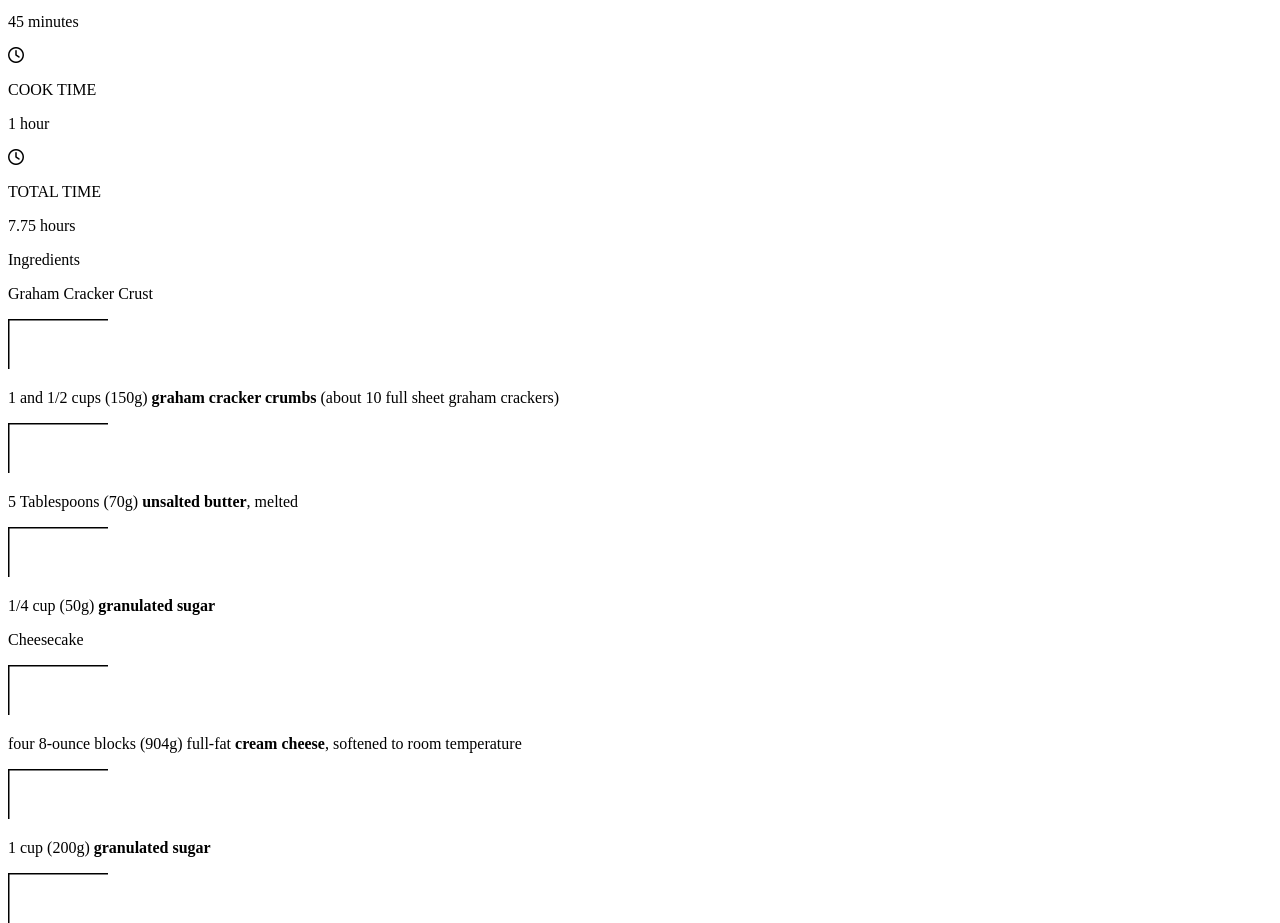
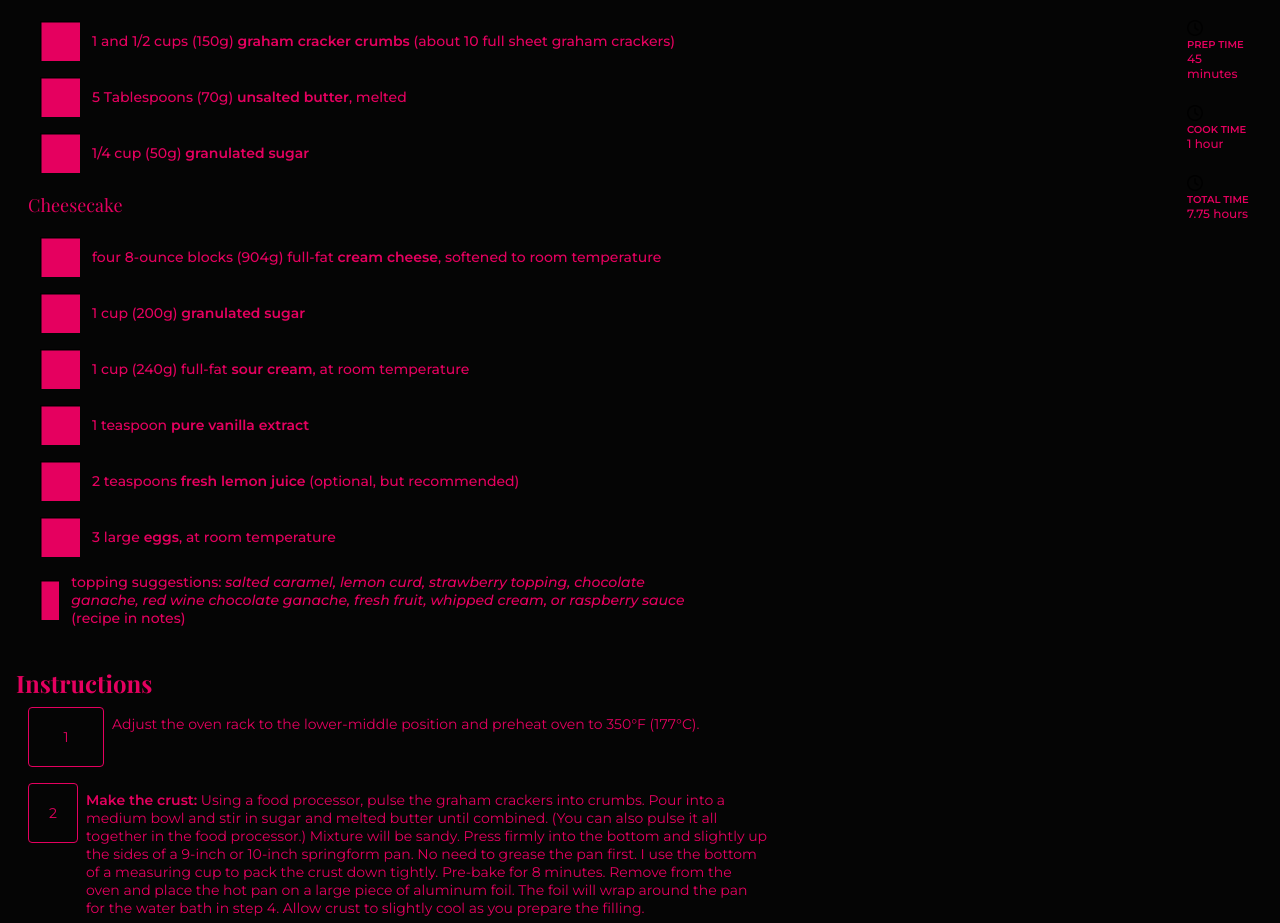
Before and after one commit to Adekunle6021023/recipemaster.github.io, a plain HTML site: page index.html in a window 1280 px wide. Shown: the part 579-1502 px from the top of the page. Drawn offline with nearby package versions, Linux system fonts and the light colour scheme; a web font is replaced by a local one.

Commit message:
New Commit

```diff
--- a/css/index.css
+++ b/css/index.css
@@ -0,0 +1,333 @@
+@import url('https://fonts.googleapis.com/css2?family=Montserrat:ital,wght@0,400;0,500;0,600;1,400;1,500&family=Playfair+Display:ital,wght@0,400;0,700;1,400&display=swap');
+
+/***************
+    GLOBAL
+***************/
+* {
+    margin: 0;
+    padding: 0;
+}
+
+body {
+    background-color: #000000fa
+}
+
+a {
+    text-decoration: none;
+    color: #fa0068ea;
+    font-style: italic;
+}
+
+/*************
+    LAYOUT
+*************/
+
+/**header**/
+
+.header-box-one {
+    padding: 1rem;
+}
+
+.header-box-two {
+    display: flex;
+    justify-content: space-between;
+    padding: 1rem;
+}
+
+.icon-container {
+    padding: 0 0.75rem 0 0.75rem;
+}
+
+.header-box-three {
+    display: flex;
+    justify-content: flex-start;
+    padding: 1rem;
+}
+
+.showcase-img {
+    display: block;
+    max-width: 100%;
+    height: auto;
+    margin-left: auto;
+    margin-right: auto;
+}
+
+/**sections**/
+
+.main {
+    display: flex;
+    flex-direction: row-reverse;
+    justify-content: space-between;
+}
+
+/*section-a*/
+
+.section-a {
+    display: flex;
+    flex-direction: column;
+    padding: 1.5rem 1rem;
+}
+
+#ingredients {
+    padding: 0.75rem;
+}
+
+.group-one {
+    display: flex;
+}
+
+.group-two-container {
+    display: flex;
+    flex-direction: column;
+}
+
+.group-two {
+    display: flex;
+    flex-direction: column;
+}
+
+/*section-b*/
+
+.section-b {
+    padding: 1rem;
+}
+
+.section-header {
+    padding: 0 0.75rem;
+}
+
+.section-box-one > p {
+    padding: 0.75rem;
+}
+
+.section-box-two > p {
+    padding: 0.75rem;
+}
+
+#list-item {
+    display: flex;
+    align-items: center;
+    padding: 0.50rem 0.75rem;
+}
+
+svg {
+    padding: 0 0.75rem;
+}
+
+/*section-c*/
+
+.section-c {
+    padding: 1rem;
+}
+
+#instruct-item {
+    display: flex;
+    padding: 0.50rem 0.75rem;
+}
+
+#instruct-item > div {
+    display: flex;
+    justify-content: space-around;
+    width: 50px;
+    height: 10%;
+    max-width: 100px;
+    border: solid #fa0068ea 1px;
+    border-radius: 0.25rem;
+    padding: 0.75rem;
+}
+
+#instruct-item  p {
+    padding: 0.50rem;
+}
+
+/*section-d*/
+
+.section-d {
+    padding: 1rem;
+}
+
+.credits {
+    padding: 0.75rem;
+}
+
+
+/**footer**/
+footer {
+    display: flex;
+    justify-content: center;
+    align-items: center;
+}
+
+/****************
+ TYPOGRAPHY
+ *************/
+
+ /**header**/
+
+ .header-box-one p {
+    font-family:'Playfair Display', serif;
+    font-weight: 700;
+    font-size: 48px;
+    color: #fa0068ea;
+ }
+
+ .header-box-two p {
+    font-family: 'Montserrat', sans-serif;
+    font-size: 14px;
+    font-weight: 500;
+    color: #fa0068ea;
+ }
+
+/**sections**/
+
+/*section-a*/
+
+.group-one .text-one {
+    font-family: 'Montserrat',
+    sans-serif;
+    font-size: 10px;
+    font-weight: 700;
+    color: #fa0068ea;
+}
+
+.group-one .text-two {
+    font-family: 'Montserrat',
+        sans-serif;
+    font-size: 12px;
+    font-weight: 500;
+    color: #fa0068ea;
+}
+
+.group-two .text-one {
+    font-family: 'Montserrat',
+        sans-serif;
+    font-size: 10px;
+    font-weight: 700;
+    color: #fa0068ea;
+}
+
+.group-two .text-two {
+    font-family: 'Montserrat',
+        sans-serif;
+    font-size: 12px;
+    font-weight: 500;
+    color: #fa0068ea;
+}
+
+/*section-b*/
+
+.section-header p {
+    font-family:'Playfair Display',
+    serif;
+    font-weight: 700;
+    font-size: 24px;
+    color: #fa0068ea;
+}
+
+.section-box-one > p {
+    font-family:'Playfair Display',
+    serif;
+    font-weight: 400;
+    font-size: 18px;
+    color: #fa0068ea;
+}
+
+.section-box-two > p {
+    font-family: 'Playfair Display',
+        serif;
+    font-weight: 400;
+    font-size: 18px;
+    color: #fa0068ea;
+}
+
+#list-item p {
+    font-family: 'Montserrat',
+    sans-serif;
+    font-size: 14px;
+    font-weight: 500;
+    color: #fa0068ea;
+}
+
+/*section-c*/
+
+.section-c > p {
+    font-family: 'Playfair Display',
+        serif;
+    font-weight: 700;
+    font-size: 24px;
+    color: #fa0068ea;
+}
+
+#instruct-item {
+    font-family: 'Montserrat',
+    sans-serif;
+    font-size: 14px;
+    font-weight: 400;
+    color: #fa0068ea;
+}
+
+/*section-d*/
+
+.credits {
+    font-family: 'Montserrat',
+    sans-serif;
+    font-size: 14px;
+    font-weight: 400;
+    color: #fa0068ea;
+}
+
+/**footer**/
+
+footer {
+    font-family: 'Montserrat',
+        sans-serif;
+    font-size: 8px;
+    font-weight: 500;
+    color: #fa0068ea;
+}
+
+/**********************
+    MEDIA QUERIES
+ *********************/
+
+ /**MOBILE**/
+
+ @media screen and (max-width: 768px) {
+    /**LAYOUT**/
+
+    /*SECTIONS*/
+
+    /*section-a*/
+    .main {
+        flex-direction: column;
+    }
+
+    .group-two-container {
+        flex-direction: row;
+    }
+
+ }
+
+ @media screen and (min-width: 768px) {
+    /****TYPOGRAPHY****/
+
+    /*HEADER*/
+
+    .header-box-two {
+        max-width: 60%;
+    }
+
+    /*SECTIONS*/
+
+    /*section-a*/
+
+    #list-item {
+        max-width: 60%;
+    }
+
+    /*section-b*/
+
+    #instruct-item {
+        max-width: 60%;
+    }
+ }
--- a/index.html
+++ b/index.html
@@ -13,7 +13,9 @@
            <p> Classic Cheesecake Recipe</p>
         </div>
         <div class="header-box-two">
+            <div class="icon-container">
                 <img src="svg\6dots.svg" alt="6-dots-icon" class="svg-icon">
+            </div>
             <p>Look no further for a creamy and ultra smooth classic cheesecake recipe! Paired with a buttery graham cracker crust, no one can deny its simple decadence. For the best results, bake in a water bath.</p>
         </div>
         <div class="header-box-three">
@@ -23,34 +25,46 @@
 
                 <!------------- SECTIONS _----------->
 
+    <div class="main">
         <section class="section-a">
-        <div class="group-one">
+        <div class="group-one-container">
+            <div class="group-one" id="ingredients">
             <span class="icon-one">
                 <i class="fas fa-utensils"></i>
             </span>
+            <div>
                 <p class="text-one">YIELDS</p>
                 <p class="text-two">12 servings</p>
             </div>
-        <div class="group-two">
+        </div>
+        <div class="group-two-container">
+            <div class="group-two" id="ingredients">
             <span class="icon-two">
                 <i class="far fa-clock"></i>
             </span>
+            <div>
                 <p class="text-one">PREP TIME</p>
                 <p class="text-two">45 minutes</p>
             </div>
-        <div class="group-two">
+        </div>
+        <div class="group-two" id="ingredients">
             <span class="icon-two">
                 <i class="far fa-clock"></i>
             </span>
+            <div>
                 <p class="text-one">COOK TIME</p>
                 <p class="text-two">1 hour</p>
             </div>
-        <div class="group-two">
+        </div>
+        <div class="group-two" id="ingredients">
             <span class="icon-two">
                 <i class="far fa-clock"></i>
             </span>
+            <div>
                 <p class="text-one">TOTAL TIME</p>
                 <p class="text-two">7.75 hours</p>
+            </div>
+        </div>
         </div>
     </section>
     <section class="section-b">
@@ -61,20 +75,20 @@
             <p>Graham Cracker Crust</p>
             <div class="list-one">
                 <div class="item-one" id="list-item">
-                    <svg width="100" height="50">
-                        <rect width="300" height="100" style="fill: #ffffff;stroke-width:3;stroke:#000000" />
+                    <svg width="40" height="40">
+                        <rect width="300" height="100" style="fill:  #fa0068ea;stroke-width:3;stroke:#000000" />
                     </svg>
                     <p>1 and 1/2 cups (150g) <b>graham cracker crumbs</b> (about 10 full sheet graham crackers)</p>
                 </div>
                 <div class="item-two" id="list-item">
-                    <svg width="100" height="50">
-                        <rect width="300" height="100" style="fill: #ffffff;stroke-width:3;stroke:#000000" />
+                    <svg width="40" height="40">
+                        <rect width="300" height="100" style="fill:  #fa0068ea;stroke-width:3;stroke:#000000" />
                     </svg>
                     <p>5 Tablespoons (70g) <b>unsalted butter</b>, melted</p>
                 </div>
                 <div class="item-three" id="list-item">
-                    <svg width="100" height="50">
-                        <rect width="300" height="100" style="fill: #ffffff;stroke-width:3;stroke:#000000" />
+                    <svg width="40" height="40">
+                        <rect width="300" height="100" style="fill:  #fa0068ea;stroke-width:3;stroke:#000000" />
                     </svg>
                     <p>1/4 cup (50g) <b>granulated sugar</b></p>
                 </div>
@@ -84,78 +98,79 @@
             <p>Cheesecake</p>
             <div class="list-one">
                 <div class="item-one" id="list-item">
-                    <svg width="100" height="50">
-                        <rect width="300" height="100" style="fill: #ffffff;stroke-width:3;stroke:#000000" />
+                    <svg width="40" height="40">
+                        <rect width="300" height="100" style="fill:  #fa0068ea;stroke-width:3;stroke:#000000" />
                     </svg>
                     <p>four 8-ounce blocks (904g) full-fat <b>cream cheese</b>, softened to room temperature</p>
                 </div>
                 <div class="item-two" id="list-item">
-                    <svg width="100" height="50">
-                        <rect width="300" height="100" style="fill: #ffffff;stroke-width:3;stroke:#000000" />
+                    <svg width="40" height="40">
+                        <rect width="300" height="100" style="fill: #fa0068ea;stroke-width:3;stroke:#000000" />
                     </svg>
                     <p>1 cup (200g) <b>granulated sugar</b></p>
                 </div>
                 <div class="item-three" id="list-item">
-                    <svg width="100" height="50">
-                        <rect width="300" height="100" style="fill: #ffffff;stroke-width:3;stroke:#000000" />
+                    <svg width="40" height="40">
+                        <rect width="300" height="100" style="fill: #fa0068ea;stroke-width:3;stroke:#000000" />
                     </svg>
                     <p>1 cup (240g) full-fat <b>sour cream</b>, at room temperature</p>
                 </div>
                 <div class="item-four" id="list-item">
-                    <svg width="100" height="50">
-                        <rect width="300" height="100" style="fill: #ffffff;stroke-width:3;stroke:#000000" />
+                    <svg width="40" height="40">
+                        <rect width="300" height="100" style="fill: #fa0068ea;stroke-width:3;stroke:#000000" />
                     </svg>
                     <p>1 teaspoon <b>pure vanilla extract</b></p>
                 </div>
                 <div class="item-five" id="list-item">
-                    <svg width="100" height="50">
-                        <rect width="300" height="100" style="fill: #ffffff;stroke-width:3;stroke:#000000" />
+                    <svg width="40" height="40">
+                        <rect width="300" height="100" style="fill: #fa0068ea;stroke-width:3;stroke:#000000" />
                     </svg>
                     <p>2 teaspoons <b>fresh lemon juice</b> (optional, but recommended)</p>
                 </div>
                 <div class="item-six" id="list-item">
-                    <svg width="100" height="50">
-                        <rect width="300" height="100" style="fill: #ffffff;stroke-width:3;stroke:#000000" />
+                    <svg width="40" height="40">
+                        <rect width="300" height="100" style="fill: #fa0068ea;stroke-width:3;stroke:#000000" />
                     </svg>
                     <p>3 large <b>eggs</b>, at room temperature</p>
                 </div>
                 <div class="item-seven" id="list-item">
-                    <svg width="100" height="50">
-                        <rect width="300" height="100" style="fill: #ffffff;stroke-width:3;stroke:#000000" />
+                    <svg width="40" height="40">
+                        <rect width="300" height="100" style="fill: #fa0068ea;stroke-width:3;stroke:#000000" />
                     </svg>
                     <p>topping suggestions: <i>salted caramel, lemon curd, strawberry topping, chocolate ganache, red wine chocolate ganache, fresh fruit, whipped cream, or raspberry sauce</i> (recipe in notes) </p>
                 </div>
             </div>
         </div>
     </section>
+    </div>
     <section class="section-c">
         <p>Instructions</p>
-        <div class="instruct-item-one">
-            <div></div>
+        <div class="instruct-item-one" id="instruct-item">
+            <div><p>1</p></div>
             <p>Adjust the oven rack to the lower-middle position and preheat oven to 350°F (177°C).</p>
         </div>
-        <div class="instruct-item-two">
-            <div></div>
+        <div class="instruct-item-two" id="instruct-item">
+            <div><p>2</p></div>
             <p><b>Make the crust:</b> Using a food processor, pulse the graham crackers into crumbs. Pour into a medium bowl and stir in sugar and melted butter until combined. (You can also pulse it all together in the food processor.) Mixture will be sandy. Press firmly into the bottom and slightly up the sides of a 9-inch or 10-inch springform pan. No need to grease the pan first. I use the bottom of a measuring cup to pack the crust down tightly. Pre-bake for 8 minutes. Remove from the oven and place the hot pan on a large piece of aluminum foil. The foil will wrap around the pan for the water bath in step 4. Allow crust to slightly cool as you prepare the filling.</p>
         </div>
-        <div class="instruct-item-three">
-            <div></div>
+        <div class="instruct-item-three" id="instruct-item">
+            <div><p>3</p></div>
             <p><b>Make the filling:</b> Using a handheld or stand mixer fitted with a paddle attachment, beat the cream cheese and granulated sugar together on medium-high speed in a large bowl until the mixture is smooth and creamy, about 2 minutes. Add the sour cream, vanilla extract, and lemon juice then beat until fully combined. On medium speed, add the eggs one at a time, beating after each addition until just blended. After the final egg is incorporated into the batter, stop mixing. To help prevent the cheesecake from deflating and cracking as it cools, avoid over-mixing the batter as best you can.</p>
         </div>
-        <div class="instruct-item-four">
-            <div></div>
+        <div class="instruct-item-four" id="instruct-item">
+            <div><p>4</p></div>
             <p><b>Prepare the simple water bath (see note)</b> Boil a pot of water. You need 1 inch of water in your roasting pan for the water bath, so make sure you boil enough. I use an entire kettle of hot water. As the water is heating up, wrap the aluminum foil around the springform pan. Pour the cheesecake batter on top of the crust. Use a rubber spatula or spoon to smooth it into an even layer. Place the pan inside of a large roasting pan. Carefully pour the hot water inside of the pan and place in the oven. (Or you can place the roasting pan in the oven first, then pour the hot water in. Whichever is easier for you.)</p>
         </div>
-        <div class="instruct-item-five">
-            <div></div>
+        <div class="instruct-item-five" id="instruct-item">
+            <div><p>5</p></div>
             <p>Bake cheesecake for 55-70 minutes or until the center is almost set. When it’s done, the center of the cheesecake will slightly wobble if you gently shake the pan. Turn the oven off and open the oven door slightly. Let the cheesecake sit in the oven in the water bath as it cools down for 1 hour. Remove from the oven and water bath, then cool cheesecake completely at room temperature. Then refrigerate the cheesecake for at least 4 hours or overnight.</p>
         </div>
-        <div class="instruct-item-six">
-            <div></div>
+        <div class="instruct-item-six" id="instruct-item">
+            <div><p>6</p></div>
             <p>Use a knife to loosen the chilled cheesecake from the rim of the springform pan, then remove the rim. Using a clean sharp knife, cut into slices for serving. For neat slices, wipe the knife clean and dip into warm water between each slice.</p>
         </div>
-        <div class="instruct-item-seven">
-            <div></div>
+        <div class="instruct-item-seven" id="instruct-item">
+            <div><p>7</p></div>
             <p>Serve cheesecake with desired toppings. Cover and store leftover cheesecake in the refrigerator for up to 5 days.</p>
         </div>
     </section>
```
Lines whose indentation alone changed are shown as unchanged.
